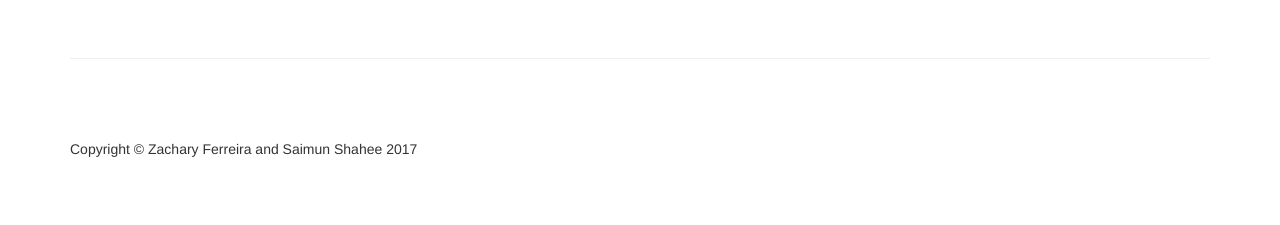
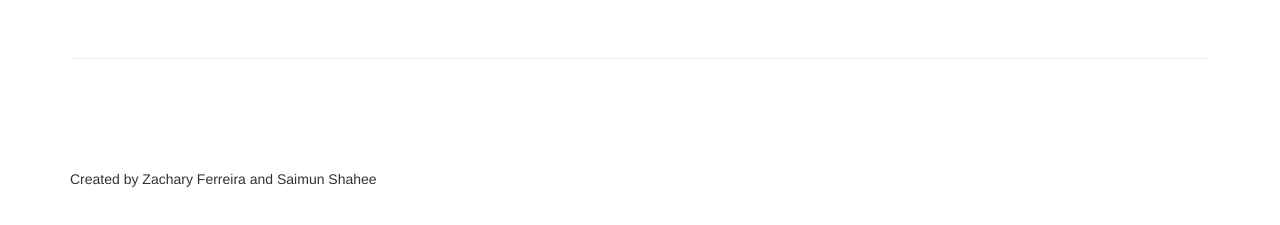
Before and after one commit to ohitssway/increasingly-verbose-site, a plain HTML site: page index.html in a window 1280 px wide. Shown: the part 2726-2951 px from the top of the page. Drawn offline with Linux system fonts and the light colour scheme.

Commit message:
Update index.html

```diff
--- a/index.html
+++ b/index.html
@@ -133,7 +133,8 @@
         <footer>
             <div class="row">
                 <div class="col-lg-12">
-                    <p>Copyright &copy; Zachary Ferreira and Saimun Shahee 2017</p>
+                    <p><span class='glyphicon glyphicon-github'><a href='https://github.com/piezer/MemeMachine/'></a></span></p>
+                    <p>Created by Zachary Ferreira and Saimun Shahee</p>
                 </div>
             </div>
         </footer>
```
